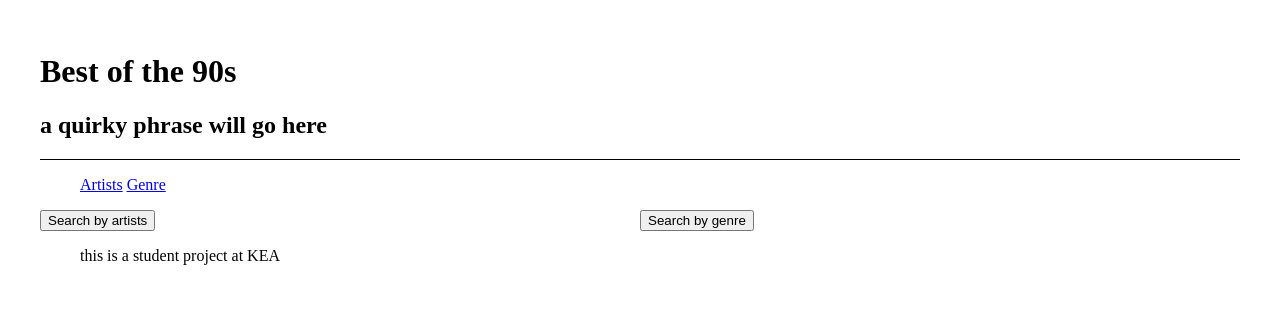
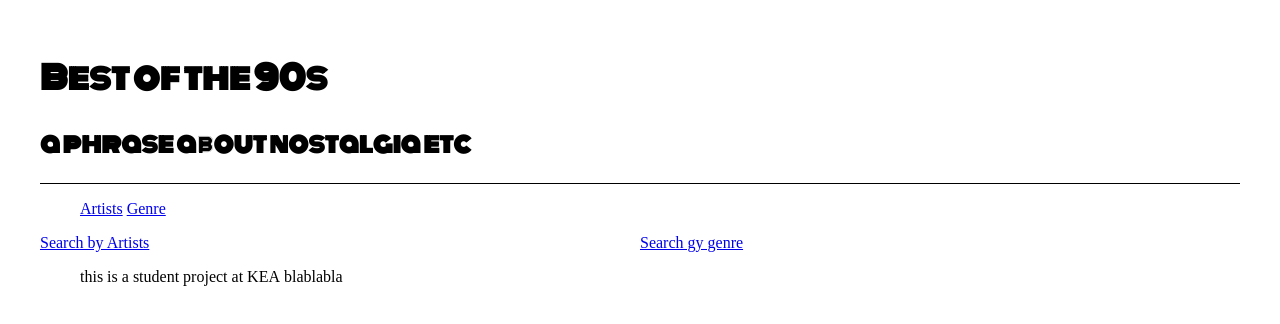
Before and after one commit to CarolineClo/restdb-intro, a plain HTML site: page index.html in a window 1280 px wide. Drawn offline with Linux system fonts and the light colour scheme.

Commit message:
nothing much :/

```diff
--- a/index.html
+++ b/index.html
@@ -10,7 +10,7 @@
 <body>
     <header>
         <h1>Best of the 90s</h1>
-        <h2>a quirky phrase will go here</h2>
+        <h2>a phrase about nostalgia etc</h2>
     </header>
     <nav class="navbar">
         <ul>
@@ -20,16 +20,16 @@
     </nav>
     <main id="homepage">
         <div class="artists">
-            <button class="button">Search by artists</button>
+            <a href="#">Search by Artists</a>
         </div>
-        <div class="genre">
-            <button class="button">Search by genre</button>
+        <div class="genres">
+            <a href="#">Search gy genre</a>
         </div>
     </main>
     <footer>
         <ul>
             <li> this is a student project at KEA</li>
-            <li></li>
+            <li>blablabla</li>
         </ul>
     </footer>
     <script src="index.js"></script>
--- a/style.css
+++ b/style.css
@@ -2,13 +2,15 @@
 @import url('https://fonts.googleapis.com/css2?family=Montserrat:wght@300;400;600&display=swap');
 
 :root {
-  --header-font: 'Monoton', cursive;
-  --subheading: 'Montserrat', sans-serif 600;
-  --p-font: 'Montserrat', sans-serif 300;
   --bg-color:#9BF2B1;
   --primary-color:#D672F2;
   --secondary-color:#89ABD9;
   --accent-color:#EDF25E;
+
+  --header-font: 'Monoton', cursive;
+  --subheading: 'Montserrat', sans-serif 600;
+  --p-font: 'Montserrat', sans-serif 300;
+  ;
     margin: 2rem;
 }
 
@@ -24,12 +26,16 @@ img {
 }
 header{
   border-bottom: 1px solid black;
+  font-family: var(--header-font);
+
 }
 .navbar li,
 footer li {
   display: inline;
   text-decoration: none;
+
 }
+
 
 #homepage{
   display: grid;
```
Also changed, not shown: 1 other file.
